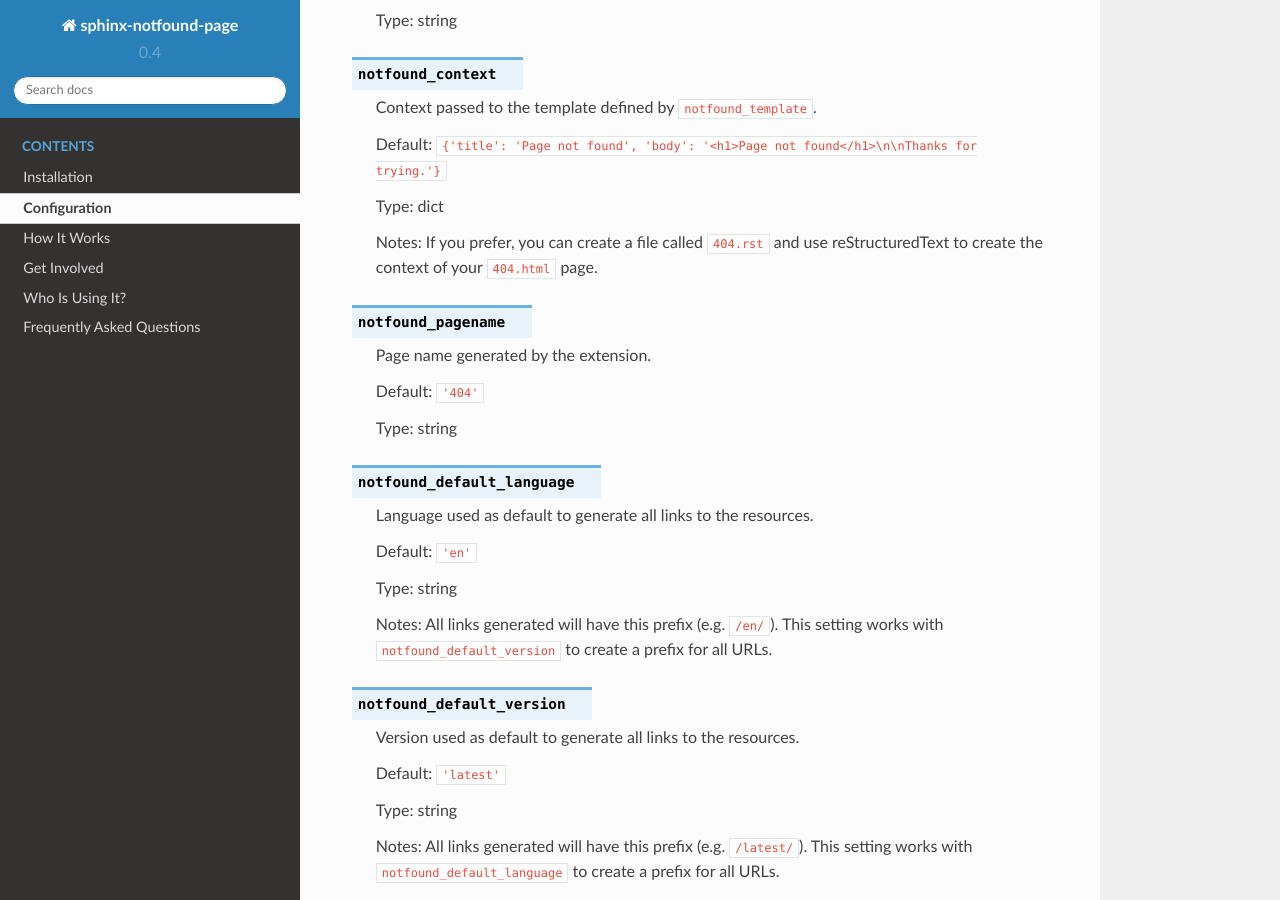
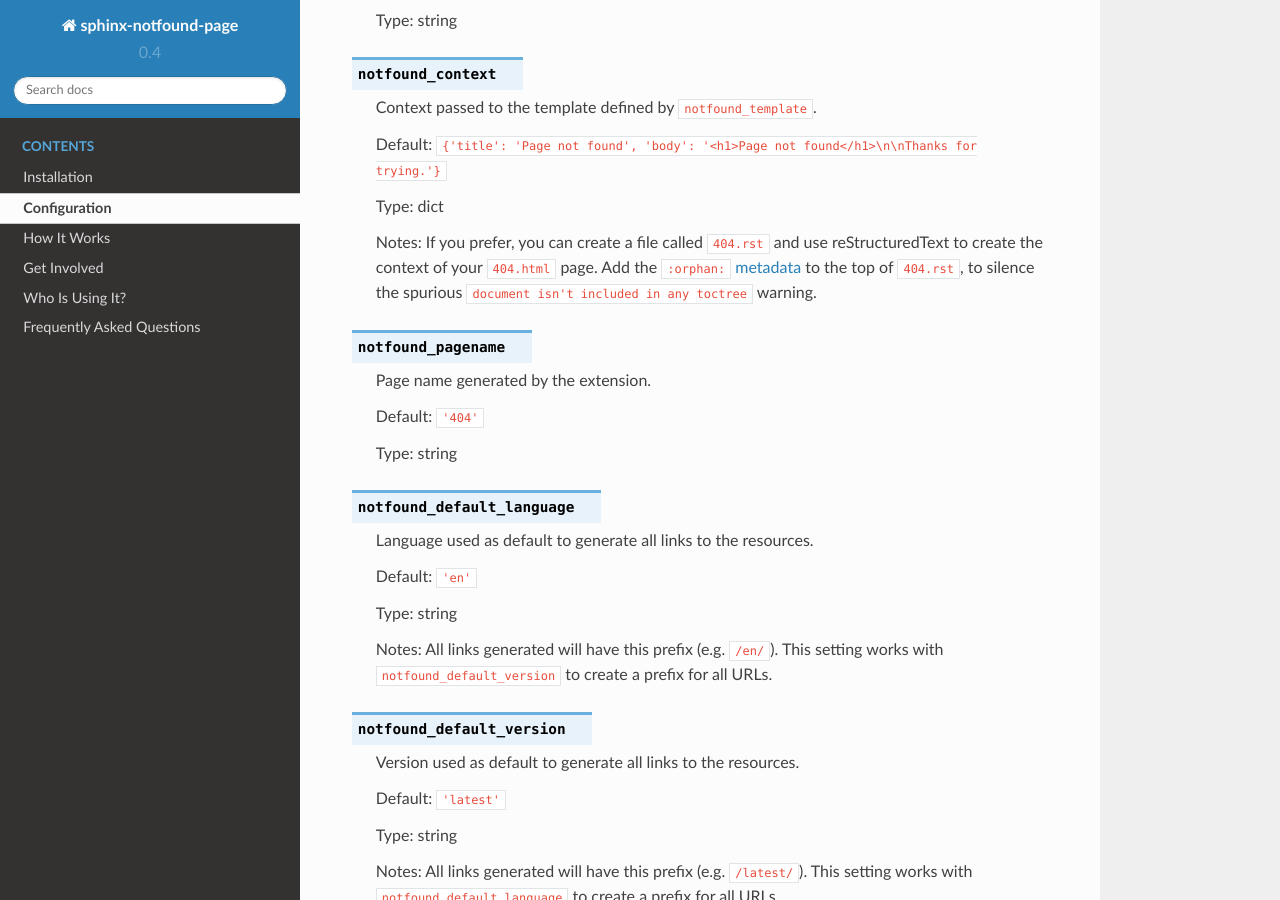
Before and after one commit to readthedocs/sphinx-notfound-page, a Sphinx documentation site: the page built from docs/configuration.rst, in a window 1280 px wide and 900 px high, scrolled down 411 px. Built offline with Sphinx 7.4.7 and the Read the Docs theme 2.0.0, drawn with Linux system fonts in a browser that asks for light colours; pages that are not in the unit, such as notebooks, are missing from menus.

Commit message:
Remind about `:orphan:` in 404.rst, to silence build warnings

```diff
--- a/docs/configuration.rst
+++ b/docs/configuration.rst
@@ -21,7 +21,7 @@ For other use cases, you can customize these configuration options in your ``con
 
    Type: dict
 
-   Notes: If you prefer, you can create a file called ``404.rst`` and use reStructuredText to create the context of your ``404.html`` page.
+   Notes: If you prefer, you can create a file called ``404.rst`` and use reStructuredText to create the context of your ``404.html`` page. Add the ``:orphan:`` `metadata <https://www.sphinx-doc.org/en/master/usage/restructuredtext/field-lists.html#metadata>`__ to the top of ``404.rst``, to silence the spurious ``document isn't included in any toctree`` warning.
 
 .. confval:: notfound_pagename
 
```
